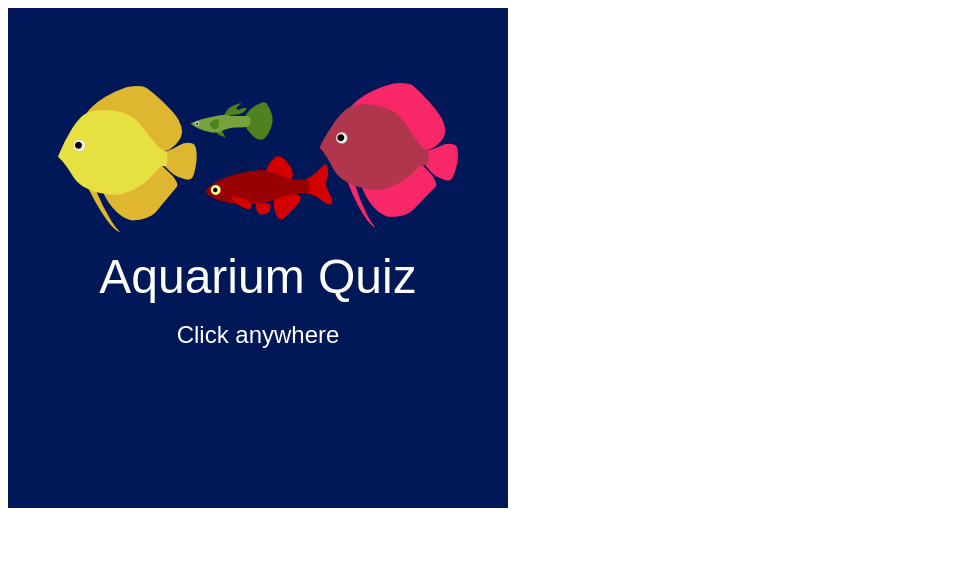
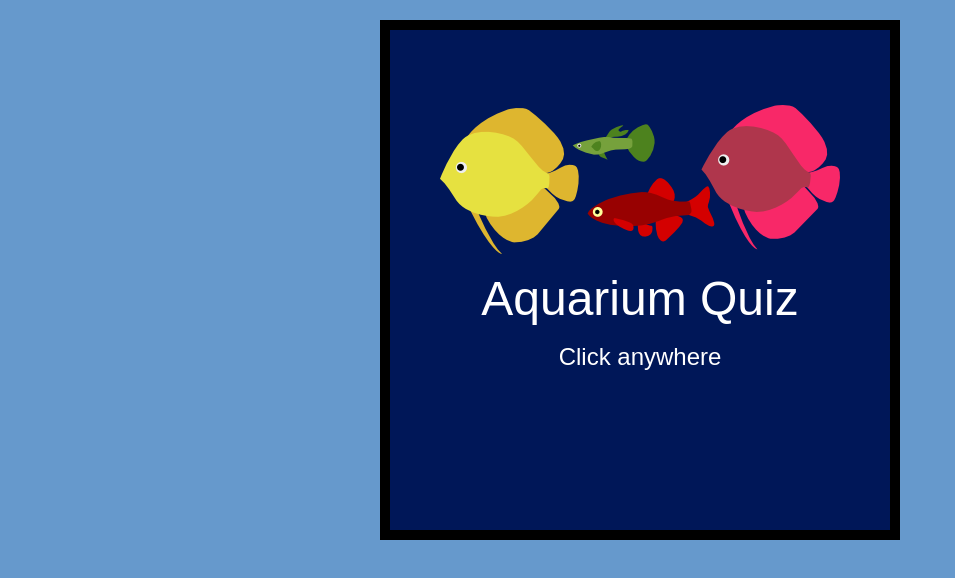
Before and after one commit to samwhitley/aquarium-quiz, a website: page build/index.html in a window 1280 px wide. Shown: the whole page, without its empty margins (0-955 px from the left). Drawn offline with nearby package versions, Linux system fonts and the light colour scheme.

Commit message:
Add basic styles to the HTML page, along with the accidental chmod that happened to everything when I cloned the repo :/

```diff
--- a/build/index.html
+++ b/build/index.html
@@ -1,8 +1,18 @@
 <!DOCTYPE html>
 <html>
   <head>
-    <title>Puzzle Aquarium</title>
+    <title>Aquarium Quiz</title>
     <meta name="Description" content="A simple game that was made in HTML5 Canvas">
+    <style>
+      body {
+        background: #6699cc;
+      }
+      canvas {
+        display: block;
+        border: 10px solid #000000;
+        margin: 20px auto;
+      }
+    </style>
   </head>
   <body>
     <script src="https://code.jquery.com/jquery-2.1.1.min.js"></script>
--- a/package.json
+++ b/package.json
@@ -20,6 +20,7 @@
   "license": "ISC",
   "devDependencies": {
     "grunt": "^0.4.5",
+    "grunt-contrib-uglify": "^0.8.0",
     "grunt-contrib-watch": "^0.6.1"
   }
 }
```
